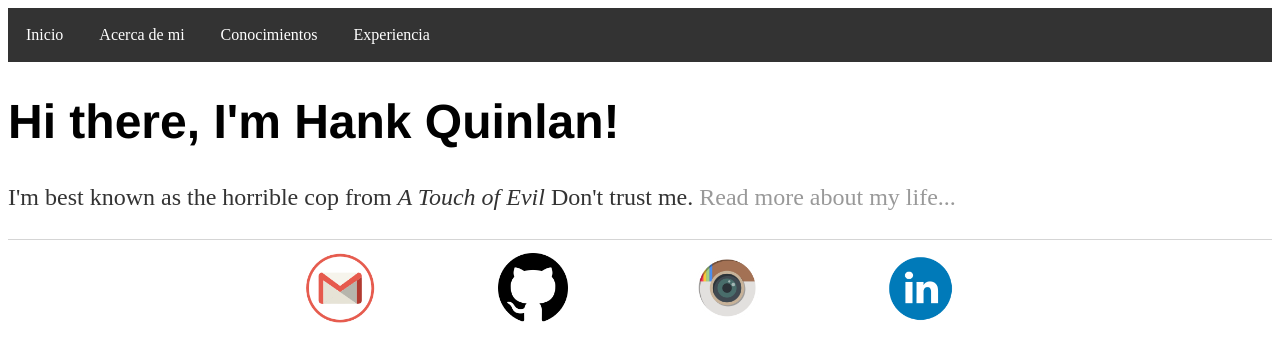
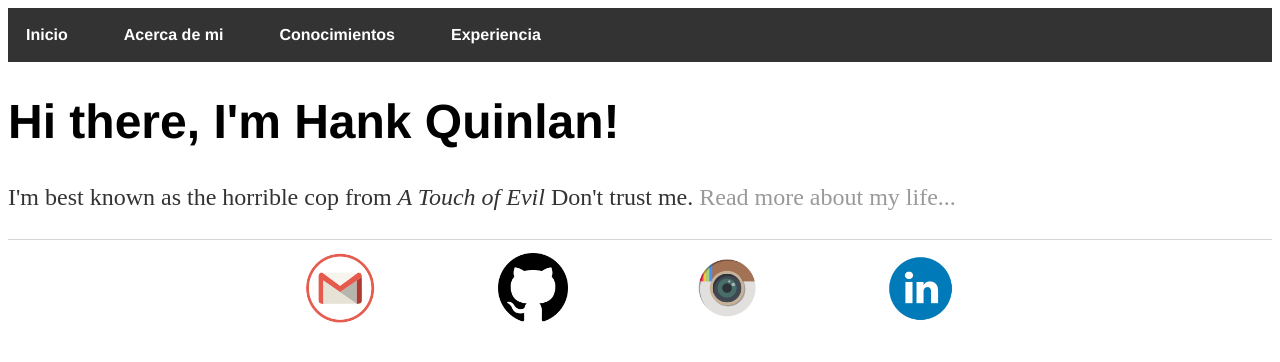
Before and after one commit to isx47590131/isx47590131.github.io, a Jekyll site: the page built from index.html, in a window 1280 px wide. Shown: the top 362 px of the page. Built offline with Jekyll 4.4.1, drawn with Linux system fonts in a browser that asks for light colours.

Commit message:
Update main.css

```diff
--- a/css/main.css
+++ b/css/main.css
@@ -2,13 +2,13 @@
     margin: 20px auto;
     width: 70%;
 }*/
-nav ul, footer ul {
+div ul, footer ul {
     font-family:'Helvetica', 'Arial', 'Sans-Serif';
     padding: 0px;
     list-style: none;
     font-weight: bold;
 }
-nav ul li, footer ul li {
+div ul li, footer ul li {
     display: inline;
     margin-right: 20px;
 }
```
